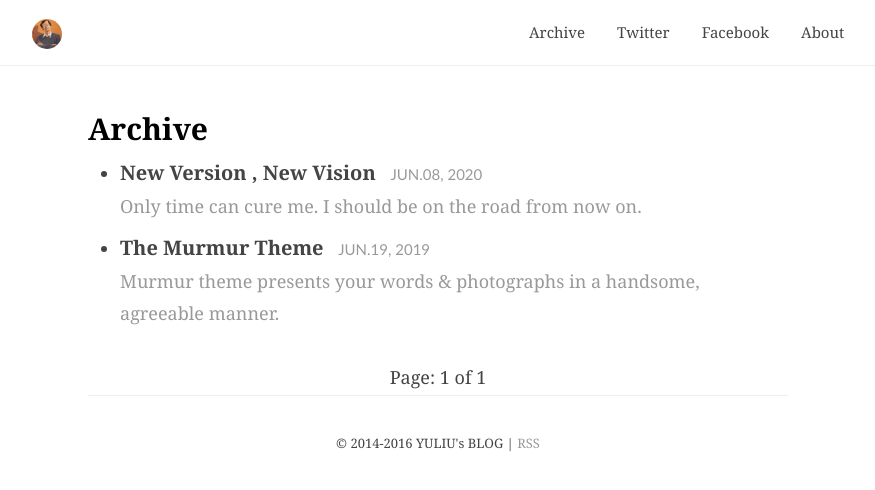
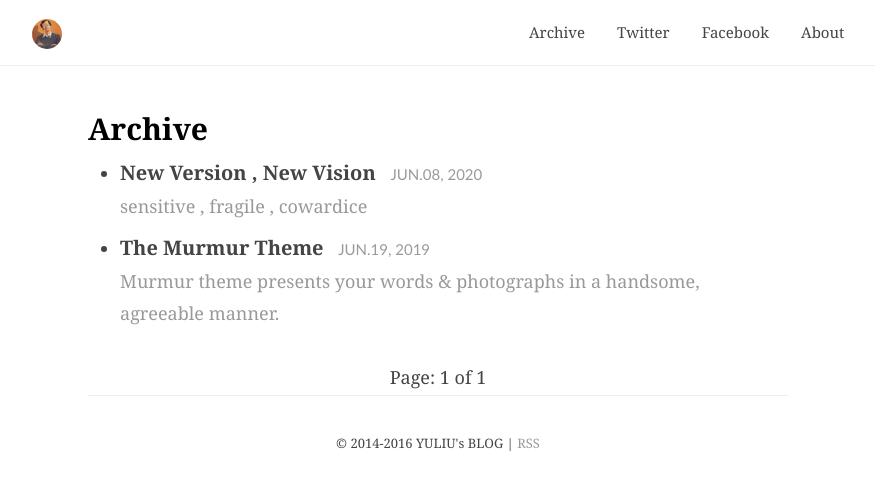
Before and after one commit to JaydenYL/JaydenYL.github.io, a Jekyll site: the page built from archive/index.html, in a window 1280 px wide. Shown: the top 490 px of the page, without its empty margins (202-1077 px from the left). Built offline with Jekyll 4.4.1, drawn with Linux system fonts in a browser that asks for light colours; the list of posts is cut into pages by our own code; comment, search, counter and statistics services are not loaded.

Commit message:
Update 2020-06-09-new-version.md

```diff
--- a/_posts/2020-06-09-new-version.md
+++ b/_posts/2020-06-09-new-version.md
@@ -7,7 +7,7 @@ author: Jayden Yu
 cover: "https://i.loli.net/2020/06/09/GcBXCwJVdiqP9F1.jpg"
 cover_display: True
 location: Sydney, Australia
-description: Only time can cure me. I should be on the road from now on.
+description: sensitive , fragile , cowardice
 tail: I'm a tail
 ---
 
```
